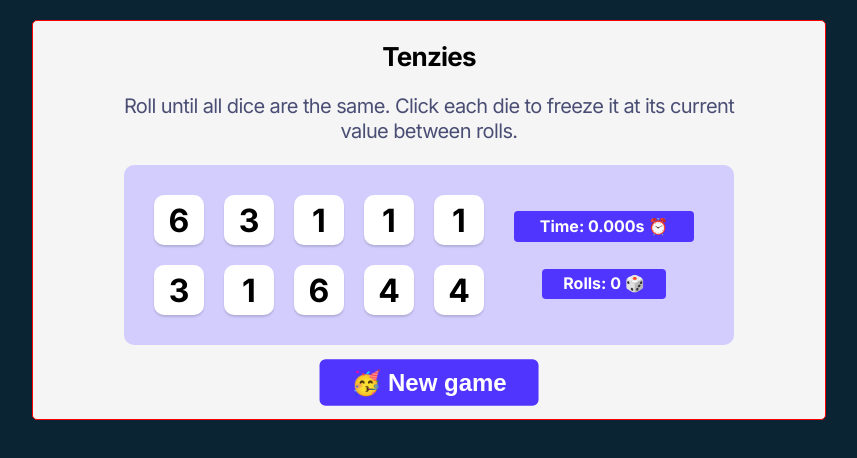
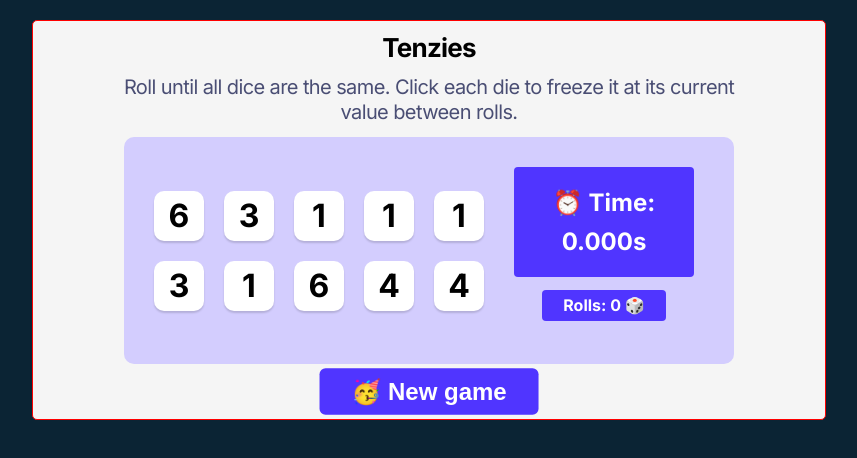
Before and after one commit to MatthewKokin/TenziesGame, a React (Vite) app: page / in a window 1280 px wide. Shown: the top 458 px of the page, without its empty margins (211-1068 px from the left). Built offline with nearby package versions, Linux system fonts and the light colour scheme.

Commit message:
Working on css

```diff
--- a/src/Timer/Timer.css
+++ b/src/Timer/Timer.css
@@ -1,11 +1,12 @@
-.timer-container{
+.timer-container {
   display: flex;
   flex-direction: column;
   align-items: center;
   width: 200px;
 }
 
-.timer{
+.timer {
+  display: flex;
   font-size: 16px;
   font-weight: 700;
   line-height: 19px;
@@ -15,6 +16,7 @@
   border: none;
   border-radius: 4px;
   padding: 5.76px 21.12px 6.1px 21.21px;
-    width: 180px; /* Fixed width - adjust as needed */
+  width: 180px;
+  /* Fixed width - adjust as needed */
   display: inline-block;
 }
--- a/src/Timer/Timer.jsx
+++ b/src/Timer/Timer.jsx
@@ -29,7 +29,10 @@ function Timer({ isRunning }) {
 
   return (
     <div className='timer-container'>
-      <h2 className='timer'>Time: {time}s ⏰</h2>
+      <div className='timer'>
+        <h2>⏰ Time:</h2>
+        <h2>{time}s</h2>
+      </div>
     </div>
   )
 }
```
Lines whose indentation alone changed are shown as unchanged.
